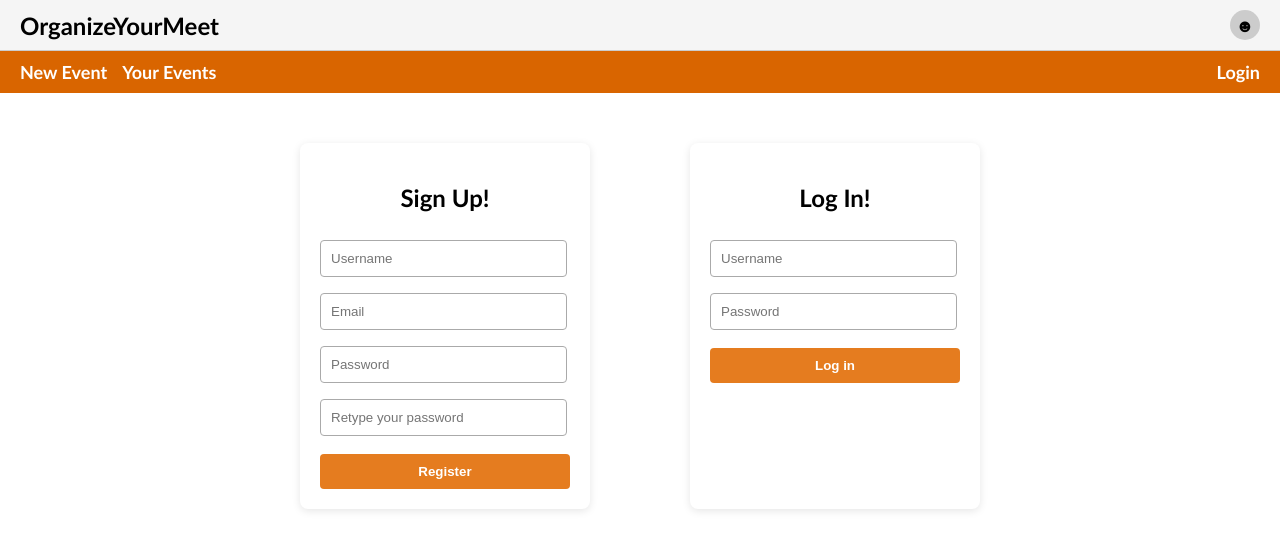
After one commit to apandayouknow/meeting-avails-flask, a Flask app: page /login in a window 1280 px wide. The commit adds this page. Shown: the top 558 px of the page. Run offline with Flask 3, Linux system fonts and the light colour scheme.

Commit message:
updated ui and implemented login (and basic calendar)

```diff
--- a/app.py
+++ b/app.py
@@ -1,12 +1,13 @@
 import flask
 import databases
 app = flask.Flask(__name__)
+app.secret_key = b'_5#y2L"F4Q8z\n\xec]/'
 
 username = ""
 
 @app.route("/")
 def home():
-    return flask.render_template('index.html')
+    return flask.render_template('index.html', username=username)
 
 @app.route("/register", methods=["GET", "POST"])
 def register():
@@ -14,16 +15,23 @@ def register():
         username = flask.request.form["username"]
         email = flask.request.form["email"]
         password = flask.request.form["password"]
+        confirm_password = flask.request.form['confirm_password']
+
+        if password != confirm_password:
+            flask.flash('Passwords do not match!', 'danger')
+            return flask.render_template('login.html')
 
         # Call the add_user function from databases.py
         if databases.add_user(username, email, password):
             return flask.redirect(flask.url_for("login"))
         else:
-            return "User already exists or error occurred."
-    return flask.render_template('register.html')
+            flask.flash('User already exists or error occurred.', 'danger')
+            return flask.render_template('login.html')
+    return flask.render_template('login.html', username=username)
 
 @app.route("/login", methods=["GET", "POST"])
 def login():
+    global username
     if flask.request.method == "POST":
         username = flask.request.form["username"]
         password = flask.request.form["password"]
@@ -34,18 +42,25 @@ def login():
             return flask.redirect(flask.url_for("home_page"))
         else:
             username = ""
-            return "Invalid username or password."
-    return flask.render_template('login.html')
+            flask.flash('Invalid username or password.', 'danger')
+    return flask.render_template('login.html', username=username)
 
 @app.route("/calendar", methods=["GET", "POST"])
 def home_page():
+    global username
     if flask.request.method == "POST":
         # Handle form submission for creating events or other actions
         pass
     # Fetch events from the database to display on the calendar
     user = databases.get_user_by_username(username)
+    if user == None:
+        user = ""
+    if user == "":
+        return flask.redirect(flask.url_for("login"))
     availability_blocks = databases.get_availability_blocks(user[0])
-    return flask.render_template('calendar.html', availability_blocks=availability_blocks)
+    if availability_blocks == None:
+        availability_blocks = []
+    return flask.render_template('calendar.html', username=username, availability_blocks=availability_blocks)
 
 @app.route("/create_event", methods=["GET", "POST"])
 def create_event():
@@ -58,7 +73,7 @@ def create_event():
 
         # Call the add_event function from databases.py
         if databases.add_event(event_name, event_description, start_date, end_date, time_slots_per_day):
-            return flask.redirect(flask.url_for("home_page"))
+            return flask.redirect(flask.url_for("home_page"),username=username)
         else:
             return "Error creating event."
-    return flask.render_template('create_event.html')
+    return flask.render_template('create_event.html', username=username)
--- a/databases.py
+++ b/databases.py
@@ -1,11 +1,11 @@
 import sqlite3
 
 
-meetings = sqlite3.connect("meetings.db")
+meetings = sqlite3.connect("meetings.db",check_same_thread=False)
 c = meetings.cursor()
 
 # Create the table if it doesn't exist
-c.execute('''CREATE TABLE IF NOT EXISTS users(user_id INTEGER PRIMARY KEY AUTOINCREMENT, username TEXT NOT NULL UNIQUE, email TEXT UNIQUE, password_TEXT NOT NULL)''')
+c.execute('''CREATE TABLE IF NOT EXISTS users(user_id INTEGER PRIMARY KEY AUTOINCREMENT, username TEXT NOT NULL UNIQUE, email TEXT UNIQUE, password TEXT NOT NULL)''')
 c.execute('''CREATE TABLE IF NOT EXISTS events(event_id INTEGER PRIMARY KEY AUTOINCREMENT, code TEXT NOT NULL UNIQUE, name TEXT NOT NULL, description TEXT, creator_id INTEGER, start_date DATE NOT NULL, end_date DATE NOT NULL, time_slots_per_day INTEGER DEFAULT 360, FOREIGN KEY (creator_id) REFERENCES users(user_id))''')
 c.execute('''CREATE TABLE IF NOT EXISTS availability_blocks(avail_id INTEGER PRIMARY KEY AUTOINCREMENT, user_id INTEGER NOT NULL, weekday INTEGER NOT NULL CHECK (weekday BETWEEN 0 AND 6), time_slot INTEGER NOT NULL CHECK (time_slot BETWEEN 0 AND 360), FOREIGN KEY (user_id) REFERENCES users(user_id), UNIQUE(user_id, weekday, time_slot))''')
 c.execute('''CREATE TABLE IF NOT EXISTS event_participants(participants_id INTEGER PRIMARY KEY AUTOINCREMENT, user_id INTEGER, event_id INTEGER, override_availability INTEGER DEFAULT 0, FOREIGN KEY (user_id) REFERENCES users(user_id), FOREIGN KEY (event_id) REFERENCES events(event_id), UNIQUE(user_id, event_id))''')
--- /dev/null
+++ b/templates/login.html
@@ -0,0 +1,146 @@
+<!DOCTYPE html>
+<html lang="en">
+<head>
+    <meta charset="UTF-8">
+    <title>OrganizeYourMeet - Login</title>
+    <style>
+        body {
+            margin: 0;
+            font-family: 'Trebuchet MS', sans-serif;
+        }
+
+        .navbar {
+            display: flex;
+            justify-content: space-between;
+            align-items: center;
+            background-color: #d96500;
+            padding: 10px 20px;
+            font-size: 18px;
+        }
+
+        .navbar-left {
+            display: flex;
+            gap: 15px;
+        }
+
+        .navbar a {
+            color: white;
+            text-decoration: none;
+            font-weight: bold;
+        }
+
+        .title-bar {
+            display: flex;
+            justify-content: space-between;
+            align-items: center;
+            padding: 10px 20px;
+            background-color: #f5f5f5;
+            border-bottom: 1px solid #ccc;
+            font-size: 24px;
+            font-weight: bold;
+        }
+        .signin-link {
+            color: black;
+            text-decoration: none;
+            font-weight: bold;
+        }
+        .avatar {
+            width: 30px;
+            height: 30px;
+            border-radius: 50%;
+            background-color: #ccc;
+            display: flex;
+            align-items: center;
+            justify-content: center;
+            font-size: 18px;
+        }
+        .auth-container {
+            display: flex;
+            justify-content: center;
+            gap: 100px;
+            padding: 50px 50px;
+        }
+        .auth-form {
+            background-color: white;
+            padding: 20px;
+            border-radius: 8px;
+            box-shadow: 0 2px 8px rgba(0,0,0,0.1);
+            width: 250px;
+        }
+        .auth-form h2 {
+            text-align: center;
+            margin-bottom: 20px;
+        }
+        .auth-form input {
+            width: 90%;
+            padding: 10px;
+            margin: 8px 0;
+            border: 1px solid #aaa;
+            border-radius: 4px;
+        }
+        .auth-form button {
+            width: 100%;
+            padding: 10px;
+            background-color: #e57c1f;
+            border: none;
+            color: white;
+            font-weight: bold;
+            border-radius: 4px;
+            cursor: pointer;
+            margin-top: 10px;
+        }
+        .auth-form button:hover {
+            background-color: #d46f1b;
+        }
+        .top-right {
+            display: flex;
+            align-items: center;
+            gap: 10px;
+        }
+        .top-right img {
+            width: 24px;
+            height: 24px;
+        }
+    </style>
+</head>
+<body>
+
+<div class="title-bar">
+    <div><strong><a class="signin-link" href="/">OrganizeYourMeet</a></strong></div>
+    <div class="avatar">
+        <a class="signin-link" href="/login">☻</a>
+    </div>
+</div>
+
+<div class="navbar">
+    <div class="navbar-left">
+        <a href="/new-event">New Event</a>
+        <a href="/your-events">Your Events</a>
+    </div>
+    {% if username != "" %}
+        <a href="/calendar">{{ username }}</a>
+    {% else %}
+        <a href="/login">Login</a>
+    {% endif %}
+</div>
+
+<div class="auth-container">
+    <form class="auth-form" action="/register" method="POST">
+        <h2>Sign Up!</h2>
+        <input type="text" name="username" placeholder="Username" required>
+        <input type="email" name="email" placeholder="Email" required>
+        <input type="password" name="password" placeholder="Password" required>
+        <input type="password" name="confirm_password" placeholder="Retype your password" required>
+        <button type="submit">Register</button>
+    </form>
+
+    <form class="auth-form" action="/login" method="POST">
+        <h2>Log In!</h2>
+        <input type="text" name="username" placeholder="Username" required>
+        <input type="password" name="password" placeholder="Password" required>
+        <button type="submit">Log in</button>
+    </form>
+</div>
+
+</body>
+</html>
```
Also changed, not shown: templates/calendar.html (+49 -4 lines), templates/index.html (+6 -2 lines), meetings.db (added).
